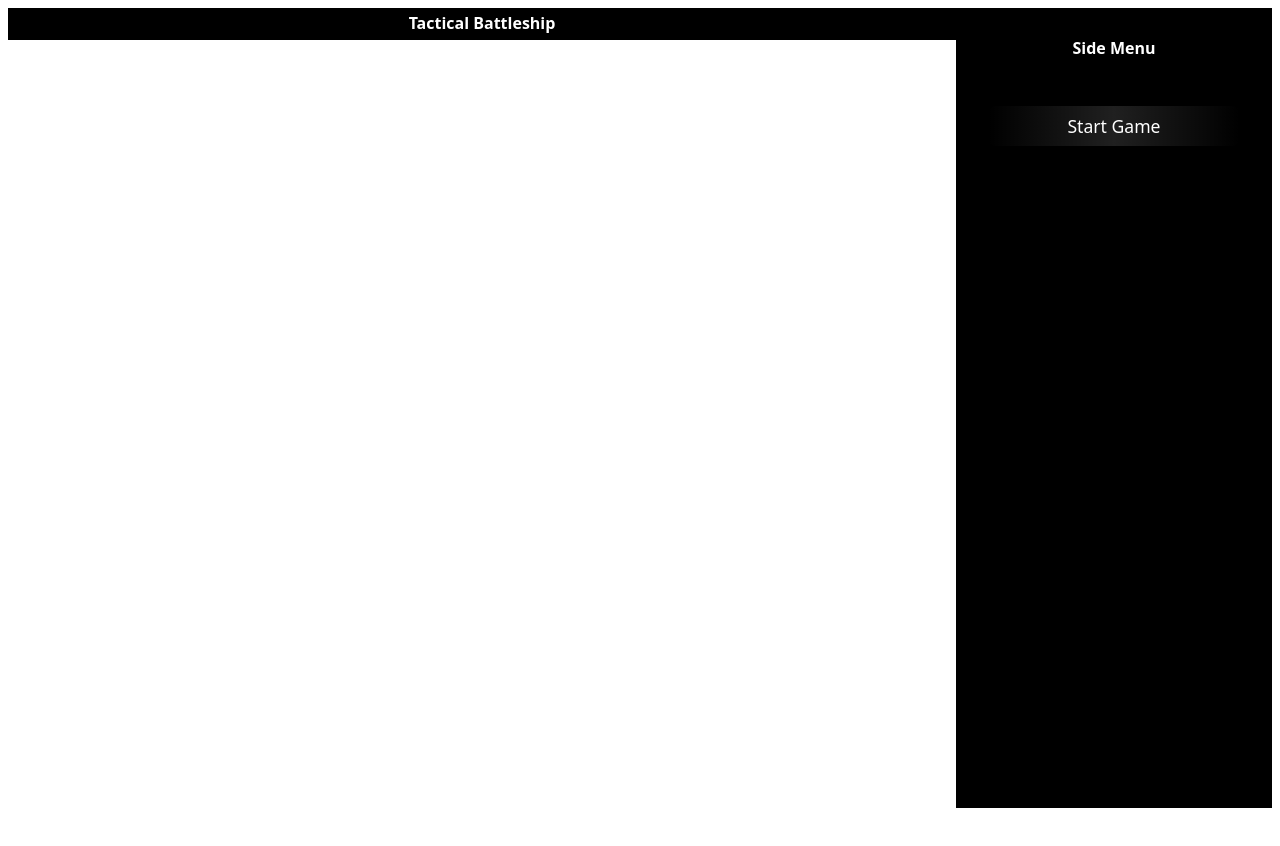
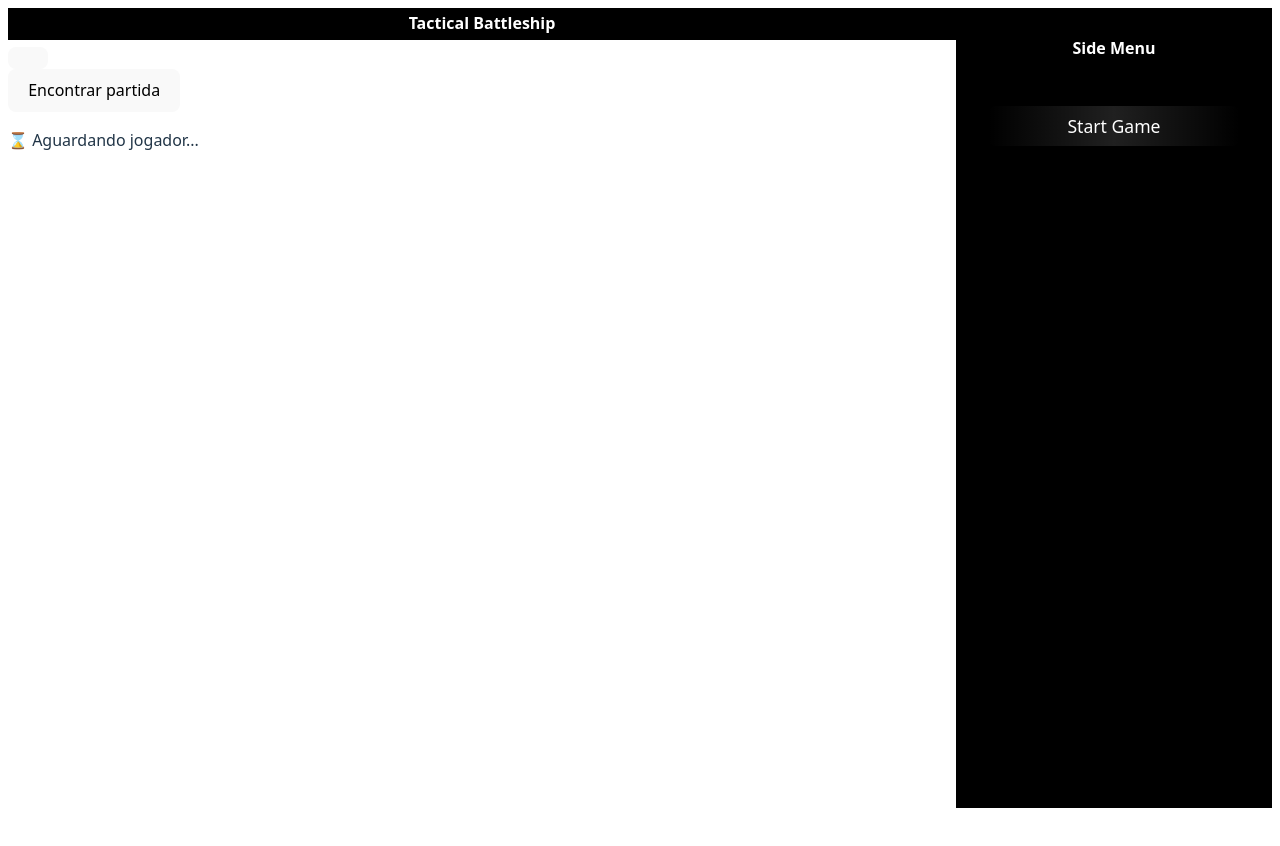
Before and after one commit to Humberto-Prado/BatalhaNavalFE, a React (Vite) app: page / in a window 1280 px wide. Both pictures are taken after a click on the button "CASUAL". Shown: the top 846 px of the page. Before the commit the page ends 808 px from the top, so only its background shows below. Built offline with nearby package versions, Linux system fonts and the light colour scheme; no server answers.

Commit message:
implement xstate and battleGrid turns

```diff
--- a/src/App.tsx
+++ b/src/App.tsx
@@ -1,22 +1,21 @@
-import { useEffect, useState } from "react";
+import { useState } from "react";
 import "./App.css";
 import BattleGrid from "./components/battleGrid";
 import WebSocketComponent from "./components/websocket";
 import Menu from "./Menu";
-import { useMachine } from '@xstate/react';
-import { gameMachine } from "./gameMachine.tsx";
+import { useMachine } from "@xstate/react";
+import { gameMachine } from "./gameMachine";
 
 function App() {
   const [wsStarted, setWsStarted] = useState(false);
   const [state, send] = useMachine(gameMachine);
-
-
+  const [turn, setTurn] = useMachine(gameMachine);
 
 return (
     <WebSocketComponent>
       {(sendMessageFn, message) => {
-        switch (state.value) {
-          case "mainMenu":
+        // Menu Principal
+        if (state.matches("mainMenu")) {
           return (
             <div className="mainMenuContainer">
               <h1 className="titleMenu">Tactical Battleship</h1>
@@ -26,7 +25,7 @@ function App() {
               <button
                 className="btnPlayMenu"
                 onClick={() => {
-                    send({type: "START"});
+                  send({ type: "START" });
                   sendMessageFn({
                     action: "join_queue",
                     type_game: "casual",
@@ -42,8 +41,27 @@ function App() {
               <button className="btnPlayMenu">DONATE</button>
             </div>
           );
+        }
 
-          case "battleGrid":
+        // Game Over
+        if (state.matches("gameOver")) {
+          return (
+            <div className="gameOverContainer">
+              <h1 className="gameOver">Game Over</h1>
+              <button
+                className="btnMainMenu"
+                onClick={() => {
+                  send({ type: "RESTART" });
+                }}
+              >
+                Back to Main Menu
+              </button>
+            </div>
+          );
+        }
+
+        // BattleGrid + subestágios
+        if (state.matches("battleGrid")) {
           return (
             <>
               <div className="menuContainer">
@@ -52,35 +70,54 @@ function App() {
                   setmWsStarted={setWsStarted}
                   sendMessage={sendMessageFn}
                   message={message}
-                    onEnd={() => send({type: "END"})}
+                  onEnd={() => send({ type: "END_GAME" })}
                 />
+                <button className="nextTurnButton" onClick={() => send({ type: "NEXT_TURN" })}>
+
+                </button>
               </div>
+
+              <div className="gridContainer">
+                {state.matches({ battleGrid: "queue" }) && (
+                  <>
+                    <button onClick={() => send({ type: "MATCH_FOUND" })}>
+                      Encontrar partida
+                    </button>
+                    <p>⌛ Aguardando jogador...</p>
+                  </>
+                )}
+                {state.matches({ battleGrid: "placingShips" }) && (
+                  <>
+                    <p>🚢 Posicionando navios...</p>
+                    <button onClick={() => send({ type: "SHIPS_PLACED" })}>
+                      Pronto
+                    </button>
+                  </>
+                )}
+                {state.matches({ battleGrid: "playing" }) && (
+                  <>
+                    <p>🎯 Turno atual: {state.context.turn}</p>
+
+                  </>
+                )}
+
                 {wsStarted && (
-                  <div className="gridContainer">
                   <BattleGrid
                     sendMessage={sendMessageFn}
                     wsData={message}
+                    onNextTurn={() => send({ type: "NEXT_TURN" })}
+                    onGameOver={() => send({ type: "END_GAME" })}
                   />
+                )}
               </div>
-                )}
             </>
           );
+        }
 
-          case "gameOver":
-            return (
-              <div className="gameOverContainer">
-                <h1 className="gameOver">Game Over</h1>
-                <button className="btnMainMenu" onClick={() => send({type: "RESTART"})}>
-                  Back to Main Menu
-                </button>
-              </div>
-            );
-
-          default:
         return null;
-        }
       }}
     </WebSocketComponent>
   );
 }
+
 export default App;
--- a/src/components/battleGrid.tsx
+++ b/src/components/battleGrid.tsx
@@ -9,30 +9,38 @@ interface DeployedCoordinate {
 interface BattleGridProps {
   sendMessage: ((msg: any) => void) | null;
   wsData: any;
+  onNextTurn: () => void;
+  onGameOver?: () => void; // opcional, caso queira controlar fim de jogo no grid
 }
 
-const BattleGrid: React.FC<BattleGridProps> = ({ sendMessage, wsData }) => {
-    const rows = ["A", "B", "C", "D", "E", "F", "G", "H", "I", "J", "K", "L", "M", "N", "O"];
+const BattleGrid: React.FC<BattleGridProps> = ({
+  sendMessage,
+  wsData,
+  onNextTurn,
+  onGameOver,
+}) => {
+  const rows = [
+    "A", "B", "C", "D", "E", "F", "G", "H", "I", "J", "K", "L", "M", "N", "O",
+  ];
   const columns = [1, 2, 3, 4, 5, 6, 7, 8, 9, 10, 11, 12, 13, 14, 15];
 
   const [userDeployed, setUserDeployed] = useState<DeployedCoordinate[]>([]);
   const [playerDeployed, setPlayerDeployed] = useState<DeployedCoordinate[]>([]);
   const [hoveredCoordinate, setHoveredCoordinate] = useState<string | null>(null);
-    const [hoveredGrid, setHoveredGrid] = useState<"grid-user" | "grid-player" | null>(null);
+  const [hoveredGrid, setHoveredGrid] = useState<"grid-user" | "grid-player" | null>(
+    null
+  );
 
-    const handleGridClick = (row: string, col: number, grid: "grid-user" | "grid-player") => {
-
-
-        // if (!wsData) return;
-        // console.log("BETTTTTOOOOOSSOSOOOOO DFUYN_)DKMASJIONDNASOIDUBA", wsData);
-        // do something useful, like update board based on ship positions
+  const handleGridClick = (
+    row: string,
+    col: number,
+    grid: "grid-user" | "grid-player"
+  ) => {
     let tile = `${row}${col}`;
 
     if (sendMessage) {
       sendMessage({ action: "shoot", game_id: 1, player_id: 1, target: tile });
     }
-
-
 
     const coordId = `${row}${col}${grid}`;
     console.log(`🧭 Clicado: ${coordId}`);
@@ -42,18 +50,28 @@ const BattleGrid: React.FC<BattleGridProps> = ({ sendMessage, wsData }) => {
     } else {
       setPlayerDeployed((prev) => [...prev, { row, col }]);
     }
+
+    // Após o clique, avança para o próximo turno
+    if (onNextTurn) {
+      onNextTurn();
+    }
+
+    // Opcional: se quiser chamar onGameOver em alguma lógica interna, pode fazer aqui
+    // if (someConditionForGameOver) {
+    //   onGameOver?.();
+    // }
   };
-
-
 
   return (
     <>
-            {/* User Grid */}
+      {/* Player Grid */}
       <div id={Styles["grid-player"]}>
         {rows.map((row) =>
           columns.map((col) => {
             const buttonId = `${row}${col}`;
-                        const isSelected = playerDeployed.some((d) => d.row === row && d.col === col);
+            const isSelected = playerDeployed.some(
+              (d) => d.row === row && d.col === col
+            );
             return (
               <button
                 key={buttonId}
@@ -78,12 +96,14 @@ const BattleGrid: React.FC<BattleGridProps> = ({ sendMessage, wsData }) => {
         )}
       </div>
 
-            {/* Player Grid */}
+      {/* User Grid */}
       <div id={Styles["grid-user"]}>
         {rows.map((row) =>
           columns.map((col) => {
             const buttonId = `${row}${col}`;
-                        const isSelected = userDeployed.some((d) => d.row === row && d.col === col);
+            const isSelected = userDeployed.some(
+              (d) => d.row === row && d.col === col
+            );
             return (
               <button
                 key={buttonId}
--- a/src/gameMachine.tsx
+++ b/src/gameMachine.tsx
@@ -1,17 +1,72 @@
-import { createMachine } from 'xstate';
+import { createMachine, assign } from "xstate";
+
+interface GameContext {
+  turn: number;
+}
+
+type GameEvent =
+  | { type: "START" }
+  | { type: "MATCH_FOUND" }
+  | { type: "SHIPS_PLACED" }
+  | { type: "NEXT_TURN" }
+  | { type: "END_GAME" }
+  | { type: "RESTART" };
 
 export const gameMachine = createMachine({
-  id: 'game',
-  initial: 'mainMenu',
+  /** ✅ Definindo os tipos corretamente para XState 5 */
+  types: {} as {
+    context: GameContext;
+    events: GameEvent;
+  },
+
+  id: "game",
+  initial: "mainMenu",
+  context: {
+    turn: 1,
+  },
   states: {
     mainMenu: {
-      on: { START: 'battleGrid' },
+      on: {
+        START: "battleGrid.queue",
+      },
     },
+
     battleGrid: {
-      on: { END: 'gameOver' },
+      initial: "queue",
+      states: {
+        queue: {
+          on: {
+            MATCH_FOUND: "placingShips",
+          },
+        },
+        placingShips: {
+          on: {
+            SHIPS_PLACED: "playing",
+          },
+        },
+        playing: {
+          on: {
+            NEXT_TURN: {
+              actions: assign({
+                turn: ({ context }) => context.turn + 1,
+              }),
+            },
+            END_GAME: "#game.gameOver",
+          },
+        },
+      },
     },
+
     gameOver: {
-      on: { RESTART: 'mainMenu' },
+      id: "gameOver",
+      on: {
+        RESTART: {
+          target: "mainMenu",
+          actions: assign({
+            turn: () => 1,
+          }),
+        },
+      },
     },
   },
 });
```
Lines whose indentation alone changed are shown as unchanged.
